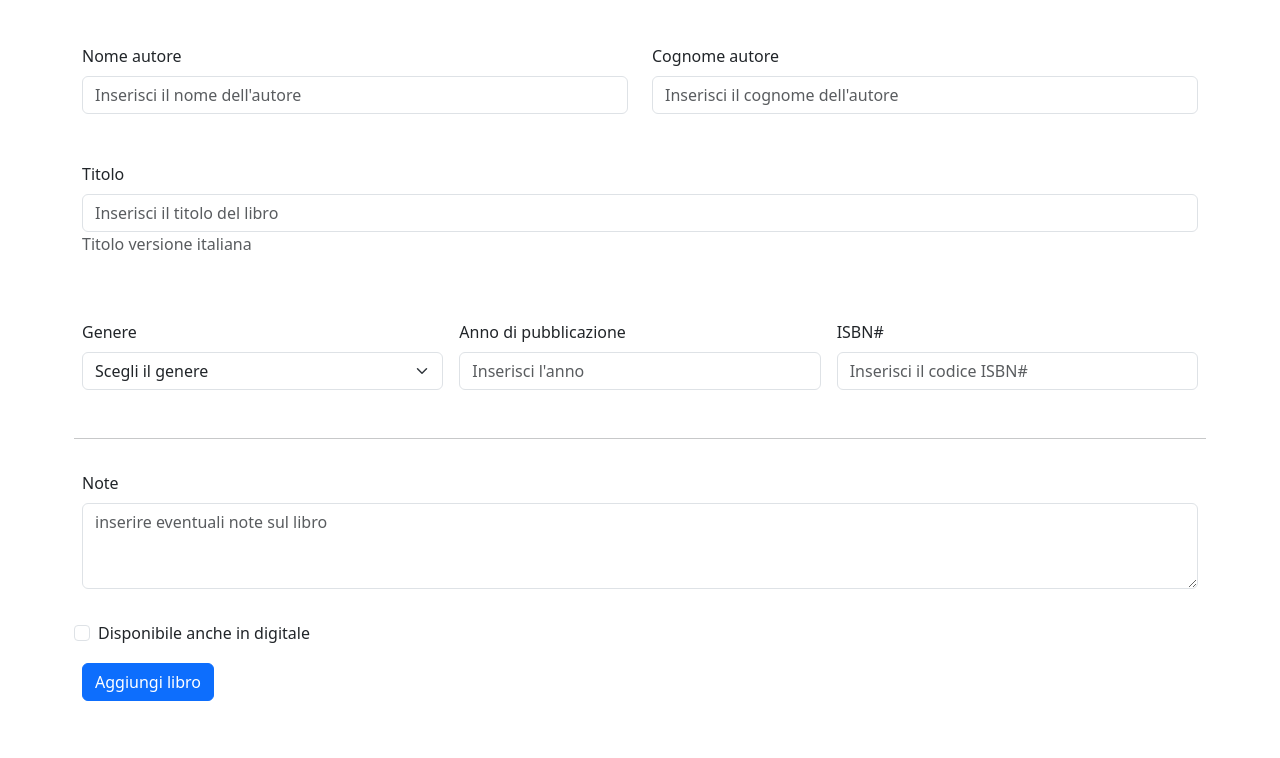
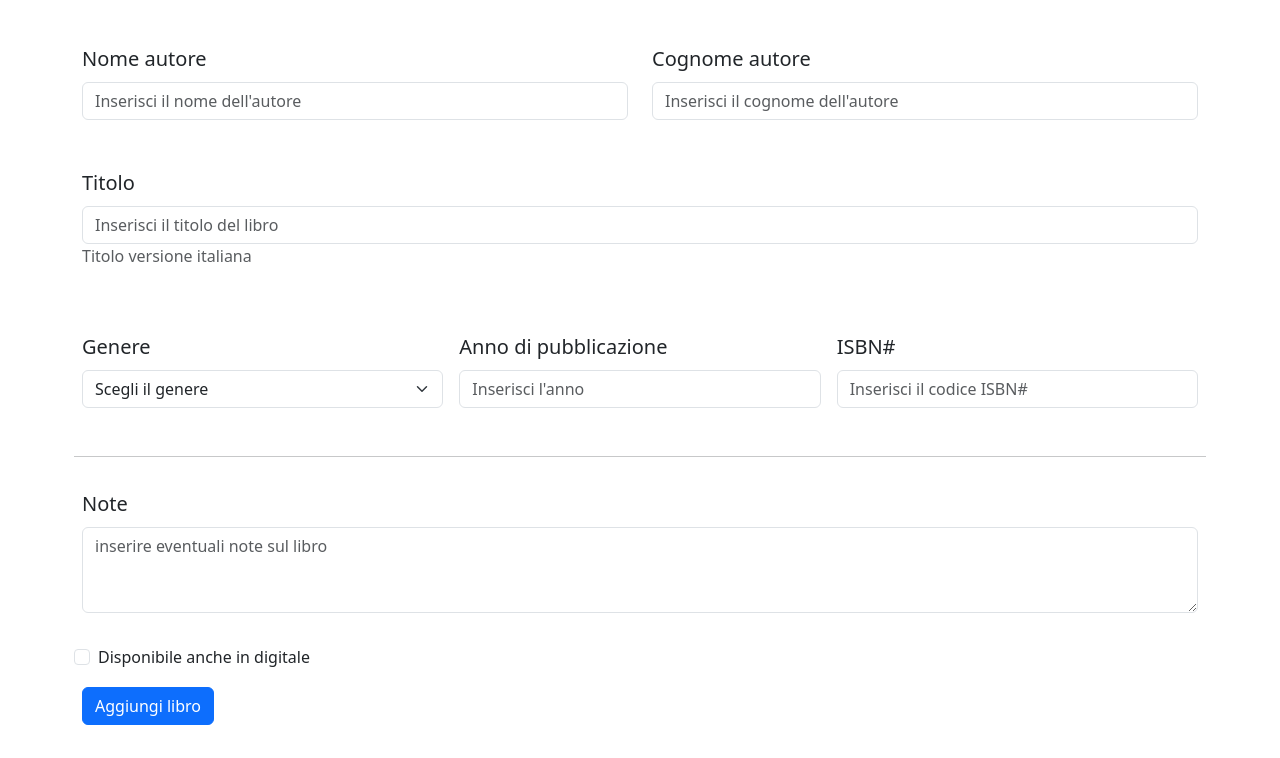
Before and after one commit to Fabiofragnito/html-css-bootstrap-dashboard, a plain HTML site: page new-book.html in a window 1280 px wide. Shown: the part 178-936 px from the top of the page. Drawn offline with nearby package versions, Linux system fonts and the light colour scheme.

Commit message:
edited font size

```diff
--- a/new-book.html
+++ b/new-book.html
@@ -45,12 +45,12 @@
                 <div class="row mt-5">
                     <div class="col">
                         <!-- <h4>Nome Autore</h4> -->
-                        <label for="inputname" class="form-label" >Nome autore</label>
+                        <label for="inputname" class="form-label fs-5" >Nome autore</label>
                         <input type="text" class="form-control" placeholder="Inserisci il nome dell'autore" aria-label="First name">
                     </div>
                     <div class="col">
                         <!-- <h4>Cognome Autore</h4> -->
-                      <label for="inputLastname" class="form-label" >Cognome autore</label>
+                      <label for="inputLastname" class="form-label fs-5" >Cognome autore</label>
                       <input type="text" class="form-control" placeholder="Inserisci il cognome dell'autore" aria-label="Last name">
                     </div>
                 </div>
@@ -58,7 +58,7 @@
                 <div class="row mt-5">
                     <div class="col">
                         <!-- <h4>Titolo</h4> -->
-                        <label for="inputitle" class="form-label" >Titolo</label>
+                        <label for="inputitle" class="form-label fs-5" >Titolo</label>
                         <input type="text" class="form-control" placeholder="Inserisci il titolo del libro" aria-label="First name">
                         <h7 class="mt-1 text-muted">Titolo versione italiana</h7>
                     </div>
@@ -67,24 +67,24 @@
                 <form class="row mt-5 g-3">
 
                     <div class="col-md-4">
-                      <label for="inputState" class="form-label">Genere</label>
+                      <label for="inputState" class="form-label fs-5">Genere</label>
                       <select id="inputState" class="form-select">
                         <option selected>Scegli il genere</option>
                         <option>...</option>
                       </select>
                     </div>
                     <div class="col-md-4">
-                      <label for="inputZip" class="form-label" >Anno di pubblicazione</label>
+                      <label for="inputZip" class="form-label fs-5" >Anno di pubblicazione</label>
                       <input type="text" class="form-control" placeholder="Inserisci l'anno" id="inputZip">
                     </div>
                     <div class="col-md-4">
-                      <label for="inputZip" class="form-label" >ISBN#</label>
+                      <label for="inputZip" class="form-label fs-5" >ISBN#</label>
                       <input type="text" class="form-control" placeholder="Inserisci il codice ISBN#" id="inputZip">
                     </div>
                     <hr class="mt-5">
 
                     <div class="mb-3">
-                        <label for="exampleFormControlTextarea1" class="form-label">Note</label>
+                        <label for="exampleFormControlTextarea1" class="form-label fs-5">Note</label>
                         <textarea class="form-control" placeholder="inserire eventuali note sul libro" id="exampleFormControlTextarea1" rows="3"></textarea>
                     </div>
 
@@ -98,9 +98,7 @@
                 </form>
 
                 <a href="#">
-                    <button type="button" class="btn btn-primary mt-3">Aggiungi libro
-
-                    </button>
+                    <button type="button" class="btn btn-primary mt-3">Aggiungi libro</button>
                 </a>
 
             </div>
```
